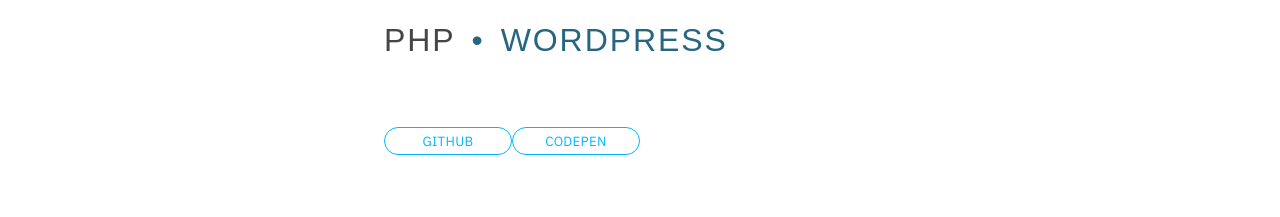
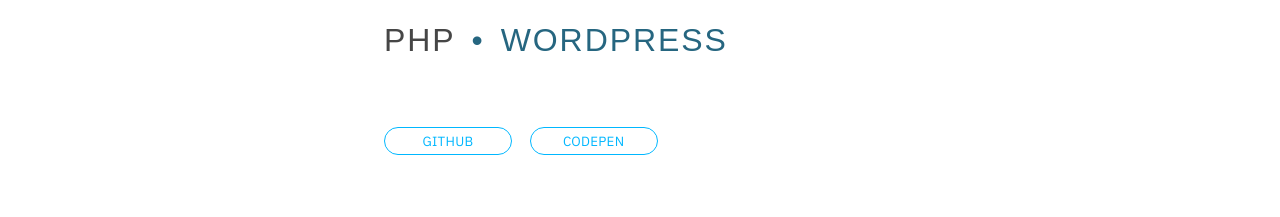
Before and after one commit to jamesMAwalker/jw-portfolio-next, a Next.js app: page / in a window 1280 px wide. Shown: the part 3140-3357 px from the top of the page. Built offline with nearby package versions, Linux system fonts and the light colour scheme; a web font is replaced by a local one.

Commit message:
Email copy button fixed for desktop.

```diff
--- a/components/home/email-btn.jsx
+++ b/components/home/email-btn.jsx
@@ -13,22 +13,19 @@
 export const EmailBtn = () => {
   // boolean for controlling tt slider position and therefore its content
   const [sliderOff, setSliderOff] = useState(
-      // true
-      false
-    )
+    // true
+    false
+  )
   const [isMobile, setIsMobile] = useState(false)
-  const { actionState, handlers  } = useLongPress({ lpAction: copyEmail })
 
   function copyEmail() {
-    alert('copy the email ya goof');
+    // alert('The email is copied, my friend.')
   }
-
 
   // Breakpoint for JS
   useEffect(() => {
     setIsMobile(window.innerWidth < 1024)
   }, [])
-
 
   const handleEmailClick = () => {
     if (isMobile) return
@@ -38,21 +35,15 @@
       # switch text to copied simultaneously with the click.
       # if user cursor leaves the element, set the text position back to start.
     */
+   navigator.clipboard.writeText('me@jmswlkr.dev')
     copyEmail()
     setSliderOff(false)
   }
 
-
-  /*
-    TODO:
-    # Currently, the code functions as expected in a browser simulation of a mobile device, but it's not functioning on an actual mobile device.
-
-  */
-
   return (
     <div
       className={email}
-      {...handlers}
+      onClick={handleEmailClick}
       onMouseLeave={() => {
         setTimeout(() => {
           setSliderOff(true)
@@ -61,14 +52,8 @@
     >
       <div className={emailText}>me@jmswlkr.dev</div>
       <div className={emailToolTip}>
-        <div
-          className={`${toolTipSlider} ${
-            sliderOff ? off : null
-          }`}
-        >
-          <span>
-            {isMobile ? 'touch & hold' : 'click'} to copy
-          </span>
+        <div className={`${toolTipSlider} ${sliderOff ? off : null}`}>
+          <span>{isMobile ? 'touch & hold' : 'click'} to copy</span>
           <span>copied!</span>
         </div>
       </div>
--- a/styles/home/03-tech-stack.module.scss
+++ b/styles/home/03-tech-stack.module.scss
@@ -56,7 +56,7 @@
   .buttons {
     width: 40vw;
     display: grid;
-    // gap: var(--grid-gap);
+    gap: var(--grid-gap);
     grid-template-columns: 10vw 10vw;
     button {
       width: 100%;
@@ -67,6 +67,7 @@
       }
     }
     @media (max-width: 1024px) {
+      gap: 0;
       margin-top: var(--vp-ml);
       width: var(--mobile-blurb-width);
       height: auto;
--- a/styles/project/project-components.module.scss
+++ b/styles/project/project-components.module.scss
@@ -145,9 +145,9 @@
   justify-content: center;
   font-family: var(--font-title);
   font-size: 3.5vmax;
+  color: var(--primary-mute);
   text-transform: uppercase;
   letter-spacing: var(--push-lg);
-  color: var(--primary-mute);
   transition: var(--transition-1-smooth);
   @media (max-width: 1024px) {
     display: none;
```
